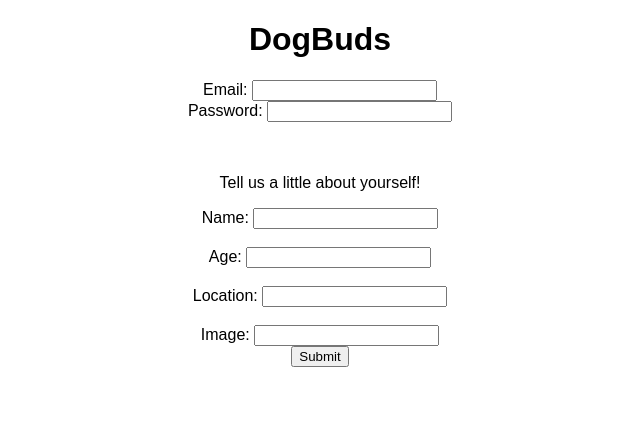
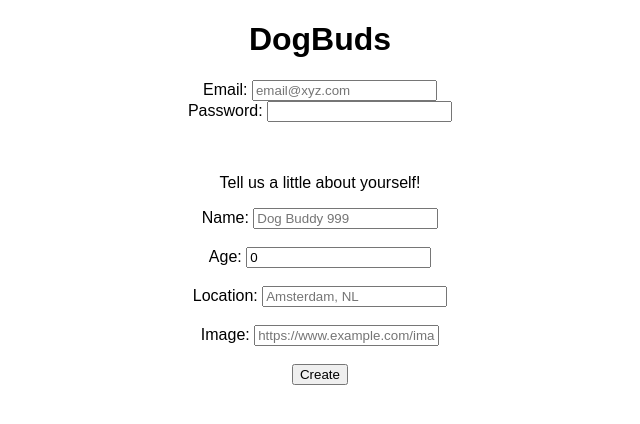
Before and after one commit to FStriewski/dogBuds_client, a React (Create React App) app: page /login in a window 1280 px wide. Shown: the top 424 px of the page, without its empty margins (320-960 px from the left). Built offline with nearby package versions, Linux system fonts and the light colour scheme.

Commit message:
Add event handlers

```diff
--- a/src/components/CreateUser.js
+++ b/src/components/CreateUser.js
@@ -1,14 +1,22 @@
 import React, { PureComponent } from 'react'
 
-// To do: change the input type of the "profile_image"
 
-export class CreateUser extends PureComponent {
 
-    handleSubmit = (e) => {
-    }
+class CreateUser extends PureComponent {
+	state = {}
 
-    handleChange = (event) => {
-    }
+	handleSubmit = (e) => {
+		e.preventDefault()
+		this.props.onSubmit(this.state)
+	}
+
+	handleChange = (event) => {
+    const {name, value} = event.target
+
+    this.setState({
+      [name]: value
+    })
+  }
 
     render() {
       return (
@@ -16,11 +24,11 @@ export class CreateUser extends PureComponent {
         <form onSubmit={this.handleSubmit}>
           <div>
             <label for="email">Email: </label>
-            <input type="email" name="email" id="email"/><br/>
+            <input type="text" name="email" id="email" placeholder="email@xyz.com" value={this.state.email || ''} onChange={ this.handleChange }/>
           </div>
           <div>
-            <label for="passwprd">Password: </label>
-            <input type="text" name="password" id="password"/><br/>
+            <label for="password">Password: </label>
+            <input type="text" name="password" id="password" value={this.state.password || ''} onChange={ this.handleChange }/>
           </div>
           <br/>
           <br/>
@@ -31,25 +39,25 @@ export class CreateUser extends PureComponent {
 
           <div>
             <label for="username">Name: </label>
-            <input type="text" name="username" id="username"/>
+            <input type="text" name="username" id="username" placeholder="Dog Buddy 999" value={this.state.username || ''} onChange={ this.handleChange }/>
           </div>
           <br/>
           <div>
             <label for="age">Age: </label>
-            <input type="text" name="age" id="age"/>
+            <input type="text" name="age" id="age" value={this.state.age || 0} onChange={ this.handleChange }/>
           </div>
           <br/>
           <div>
             <label for="location">Location: </label>
-            <input type="text" name="location" id="location"/>
+            <input type="text" name="location" id="location" placeholder="Amsterdam, NL" value={this.state.location || ''} onChange={ this.handleChange }/>
           </div>
           <br/>
           <div>
             <label for="url">Image: </label>
-            <input type="url" name="image" id="url"/>
+            <input type="url" name="image" id="url" placeholder="https://www.example.com/image/me.png" value={this.state.url || ''} onChange={ this.handleChange }/>
           </div>
-
-          <button type="submit">Submit</button>
+          <br/>
+          <button type="submit">Create</button>
         </form>
         </div>
       )
```
